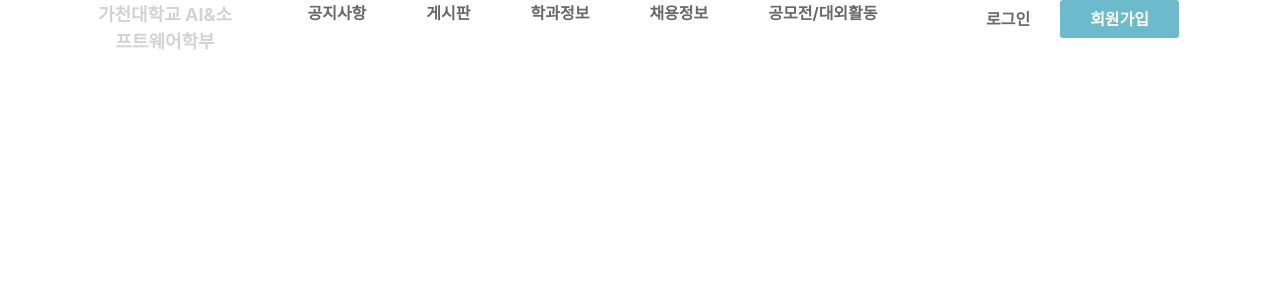
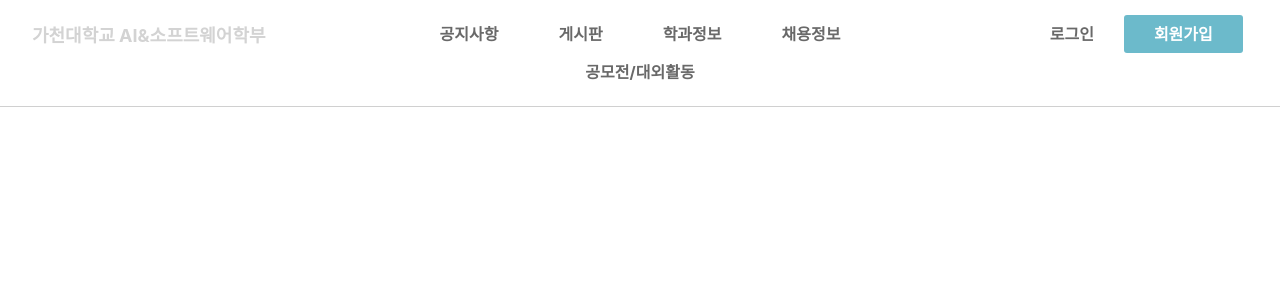
Before and after one commit to choib1ack/AISW_Web_Community, a React (Create React App) app in the folder web-community/: page / in a window 1280 px wide. Shown: the top 300 px of the page. Built offline with nearby package versions, Linux system fonts and the light colour scheme.

Commit message:
nav var 위치 조정

```diff
--- a/web-community/src/components/Menu.css
+++ b/web-community/src/components/Menu.css
@@ -1,4 +1,5 @@
 .Menu-logo {
+    padding: 7px 30px;
     background-color: Transparent;
     background-repeat: no-repeat;
     border: none;
@@ -11,6 +12,7 @@
 }
 
 .Menu-button {
+    padding: 7px 30px;
     background-color: Transparent;
     background-repeat: no-repeat;
     border: none;
@@ -20,8 +22,6 @@
     font-size: calc(8px + 1vmin);
     color: dimgrey;
     font-weight: bold;
-    padding-left: 30px;
-    padding-right: 30px;
     transition: all ease 0.3s;
 }
 .Menu-button:hover{
--- a/web-community/src/components/Menu.js
+++ b/web-community/src/components/Menu.js
@@ -3,17 +3,18 @@ import './Menu.css';
 import Container from 'react-bootstrap/Container'
 import Row from 'react-bootstrap/Row'
 import Col from 'react-bootstrap/Col'
+import Grid from "@material-ui/core/Grid";
 
 export default function Menu() {
     return (
-        <Container style={{margin: '0px', marginLeft: 'auto', marginRight:'auto'}}>
-            <Row>
-                <Col xs={2}>
+        <Grid>
+            <Row style={{borderBottom: 'solid 1px #d0d0d0'}}>
+                <Col xs={3} style={{padding: '15px'}}>
                     <button className="Menu-logo">
                         가천대학교 AI&소프트웨어학부
                     </button>
                 </Col>
-                <Col xs={7}>
+                <Col xs={6} style={{padding: '15px'}}>
                     <button className="Menu-button">
                         공지사항
                     </button>
@@ -30,7 +31,7 @@ export default function Menu() {
                         공모전/대외활동
                     </button>
                 </Col>
-                <Col xs={3}>
+                <Col xs={3} style={{padding: '15px'}}>
                     <button className="Menu-button">
                         로그인
                     </button>
@@ -39,6 +40,6 @@ export default function Menu() {
                     </button>
                 </Col>
             </Row>
-        </Container>
+        </Grid>
     );
 }
```
